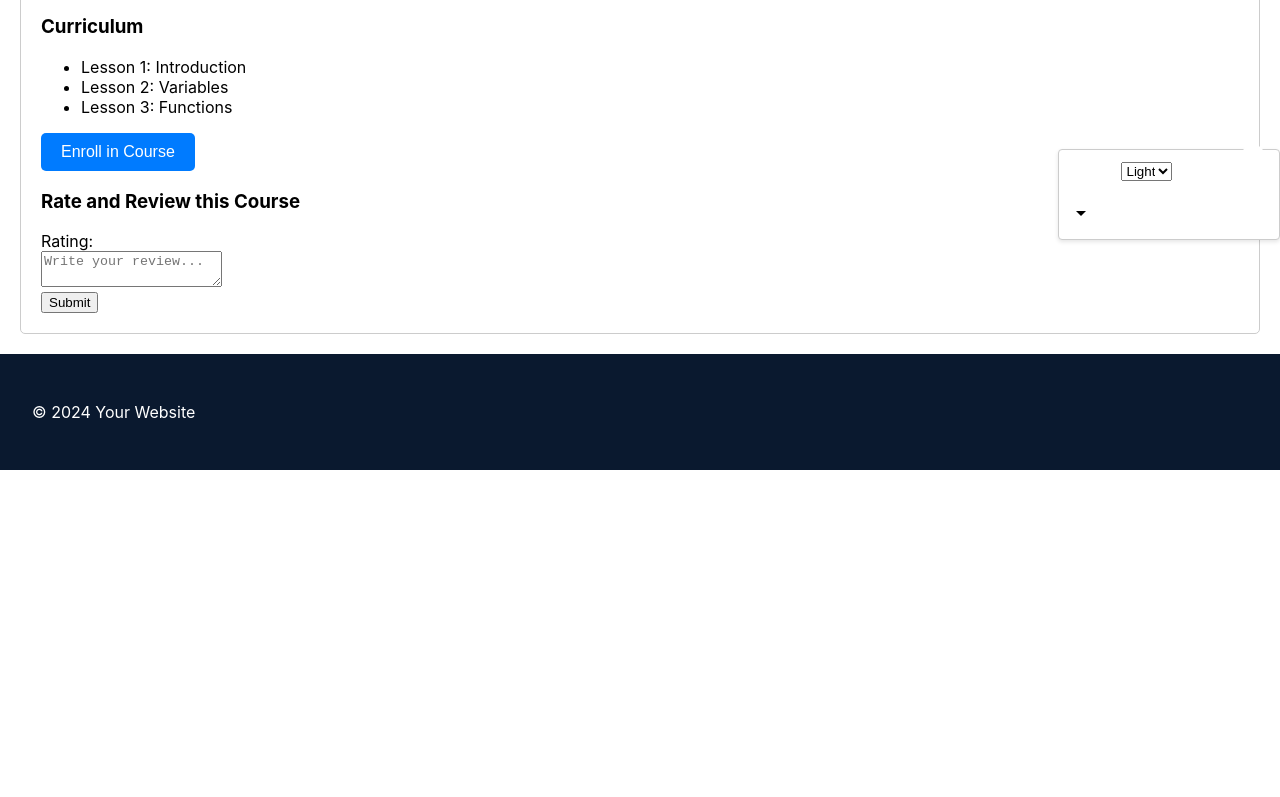
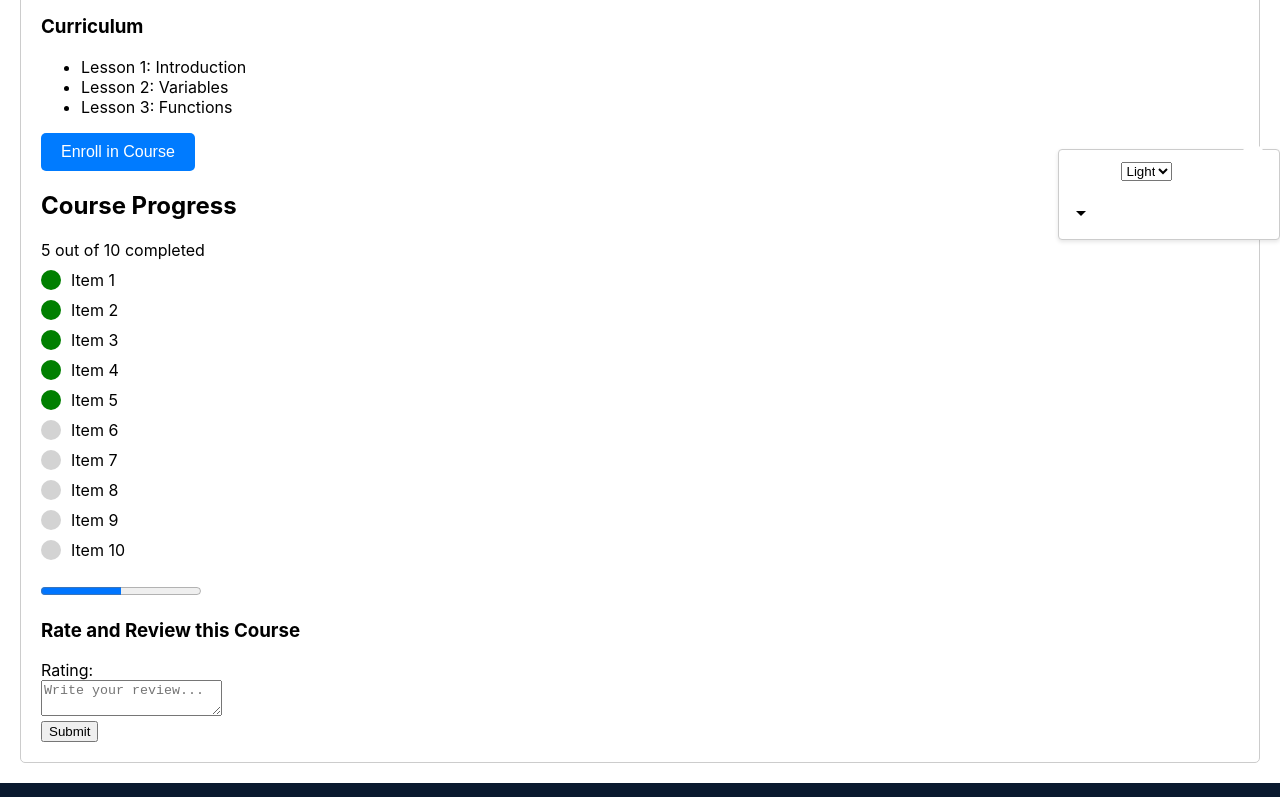
Before and after one commit to mohamedmehdigara/react-freecodecamp-clone, a React (Create React App) app: page /learn/1 in a window 1280 px wide. Shown: the part 651-1448 px from the top of the page. Before the commit the page ends 1121 px from the top, so only its background shows below. Built offline with nearby package versions, Linux system fonts and the light colour scheme.

Commit message:
added files

```diff
--- a/src/components/CourseDetail.js
+++ b/src/components/CourseDetail.js
@@ -2,6 +2,7 @@ import React from 'react';
 import { useParams, Navigate, Link } from 'react-router-dom';
 import CourseEnrollment from './CourseEnrollment';
 import CourseRatingAndReview from './CourseRatingAndReview';
+import ProgressTracker from './ProgressTracker';
 
 import styled from 'styled-components';
 
@@ -49,6 +50,9 @@ const Curriculum = styled.div`
 // Curriculum: Add margin-top to create space between course info and curriculum.
 
 const CourseDetail = (courseId) => {
+  const totalItems = 10; // Total number of items in the course
+  const completedItems = 5; // Number of items completed by the user
+
   const courses = {
     1: {
       title: "Introduction to JavaScript",
@@ -131,6 +135,8 @@ const CourseDetail = (courseId) => {
         </ul>
       </Curriculum>
       <CourseEnrollment courseId={id} /> {/* Render the CourseEnrollment component */}
+      <h2>Course Progress</h2>
+      <ProgressTracker totalItems={totalItems} completedItems={completedItems} />
       <CourseRatingAndReview courseId={courseId} />
 
     </CourseDetailContainer>
--- /dev/null
+++ b/src/components/ProgressTracker.js
@@ -0,0 +1,59 @@
+import React from 'react';
+import styled from 'styled-components';
+
+// Styled components for the progress tracker
+const ProgressTrackerContainer = styled.div`
+  display: flex;
+  flex-direction: column;
+`;
+
+const TrackerItem = styled.div`
+  display: flex;
+  align-items: center;
+  margin-bottom: 10px;
+`;
+
+const TrackerBullet = styled.div`
+  width: 20px;
+  height: 20px;
+  border-radius: 50%;
+  background-color: ${({ completed }) => (completed ? 'green' : 'lightgray')};
+  margin-right: 10px;
+`;
+
+const TrackerLabel = styled.span`
+  font-size: 16px;
+`;
+
+// Progress Tracker Component
+const ProgressTracker = ({ totalItems, completedItems }) => {
+  // Calculate the percentage of completion
+  const completionPercentage = (completedItems / totalItems) * 100;
+
+  // Generate an array of tracker items
+  const trackerItems = [];
+  for (let i = 0; i < totalItems; i++) {
+    trackerItems.push(
+      <TrackerItem key={i}>
+        <TrackerBullet completed={i < completedItems} />
+        <TrackerLabel>{`Item ${i + 1}`}</TrackerLabel>
+      </TrackerItem>
+    );
+  }
+
+  return (
+    <ProgressTrackerContainer>
+      <div>{`${completedItems} out of ${totalItems} completed`}</div>
+      <div style={{ marginTop: '10px' }}>
+        {/* Display tracker items */}
+        {trackerItems}
+      </div>
+      <div style={{ marginTop: '10px' }}>
+        {/* Display completion percentage */}
+        <progress value={completedItems} max={totalItems}></progress>
+      </div>
+    </ProgressTrackerContainer>
+  );
+};
+
+export default ProgressTracker;
```
